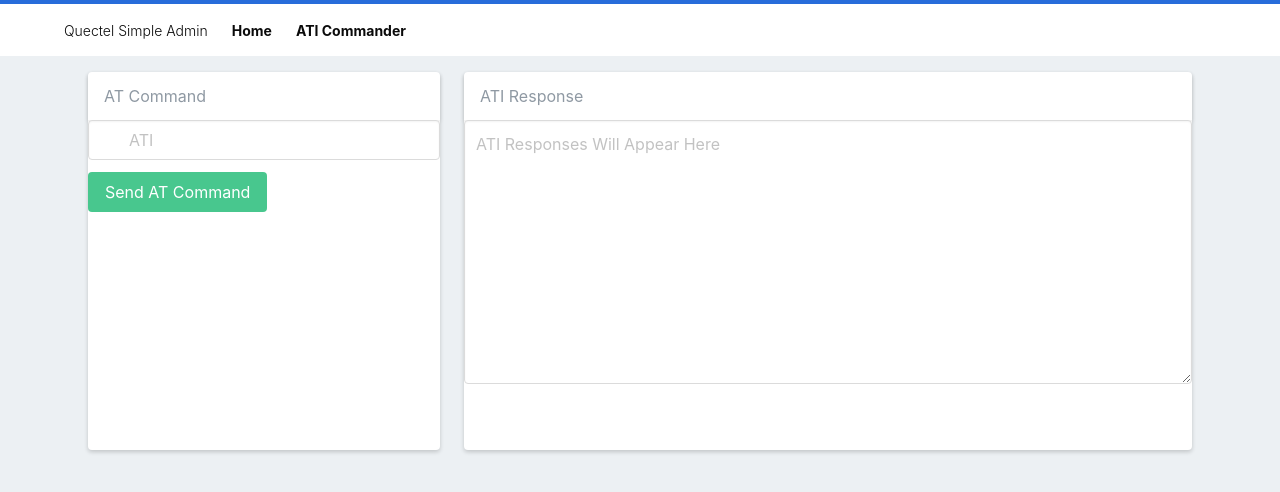
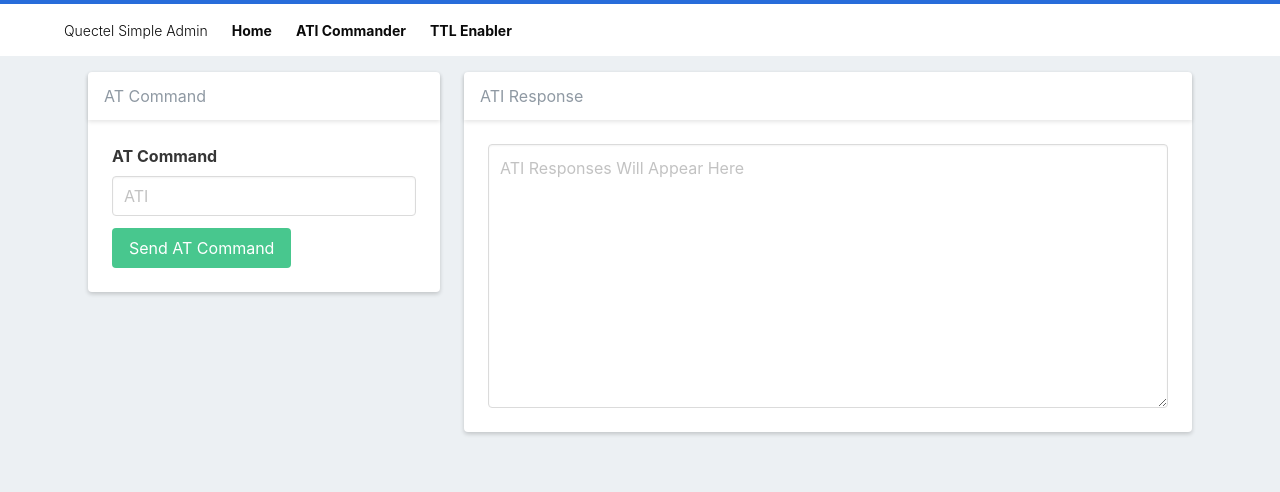
Before and after one commit to aesthernr/quectel-rgmii-simpleadmin, a plain HTML site: page www/atcommander.html in a window 1280 px wide. Drawn offline with Linux system fonts and the light colour scheme.

Commit message:
Fixed some layout issues Added TTL Override

```diff
--- a/www/atcommander.html
+++ b/www/atcommander.html
@@ -21,9 +21,7 @@
                 <a class="navbar-item brand-text" href="/">
                     Quectel Simple Admin
                 </a>
-                <a role="button"
-                   class="navbar-burger burger"
-                   @click="isOpen = !isOpen">
+                <a role="button" class="navbar-burger burger" @click="isOpen = !isOpen">
                     <span aria-hidden="true"></span>
                     <span aria-hidden="true"></span>
                     <span aria-hidden="true"></span>
@@ -37,7 +35,9 @@
                     <a class="navbar-item" href="/atcommander.html">
                         ATI Commander
                     </a>
-
+                    <a class="navbar-item" href="/ttl.html">
+                        TTL Enabler
+                    </a>
                 </div>
 
             </div>
@@ -49,18 +49,19 @@
             <div class="column is-12">
                 <div class="columns">
                     <div class="column is-4">
-                        <div class="card events-card">
+                        <div class="card">
                             <header class="card-header">
                                 <p class="card-header-title">
                                     AT Command
                                 </p>
                             </header>
-                            <div class="card-table">
+                            <div class="card-content">
                                 <div class="content">
                                     <div class="field">
-                                        <p class="control has-icons-left has-icons-right">
+                                        <label class="label">AT Command</label>
+                                        <div class="control">
                                             <input class="input" type="text" placeholder="ATI" x-model="atcmd">
-                                        </p>
+                                        </div>
                                     </div>
                                     <div class="field">
                                         <p class="control">
@@ -74,15 +75,16 @@
                         </div>
                     </div>
                     <div class="column is-8">
-                        <div class="card events-card">
+                        <div class="card">
                             <header class="card-header">
                                 <p class="card-header-title">
                                     ATI Response
                                 </p>
                             </header>
-                            <div class="card-table">
+                            <div class="card-content">
                                 <div class="content">
-                                    <textarea class="textarea" placeholder="ATI Responses Will Appear Here" rows="10" x-text="atCommandResponse"></textarea>
+                                    <textarea class="textarea" placeholder="ATI Responses Will Appear Here" rows="10"
+                                        x-text="atCommandResponse"></textarea>
                                 </div>
                             </div>
                         </div>
@@ -117,4 +119,5 @@
         }
     </script>
 </body>
+
 </html>
```
Also changed, not shown: www/index.html (+4 -4 lines), 6 other files. Lines whose indentation alone changed are shown as unchanged.
